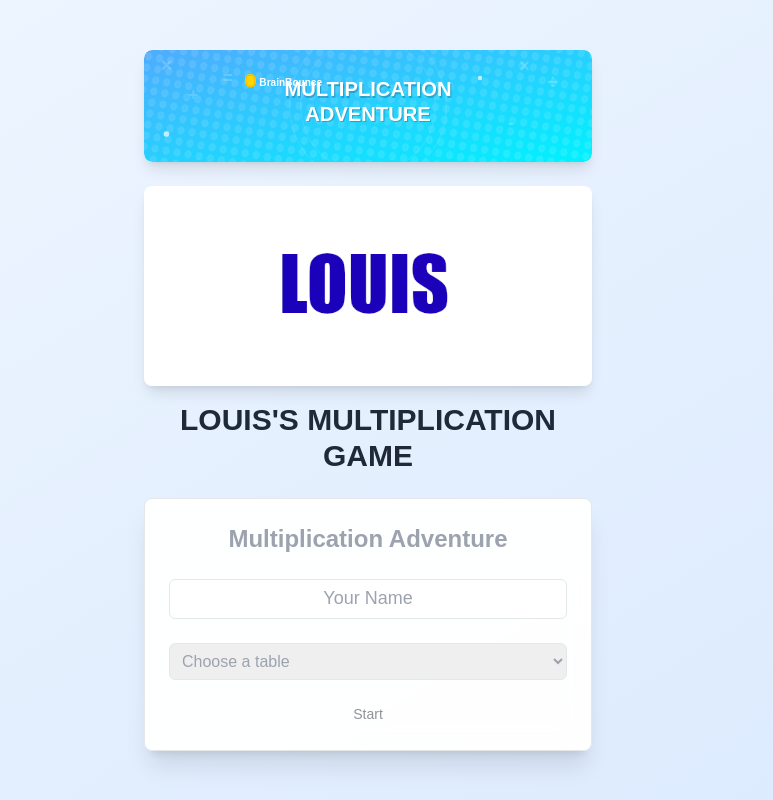
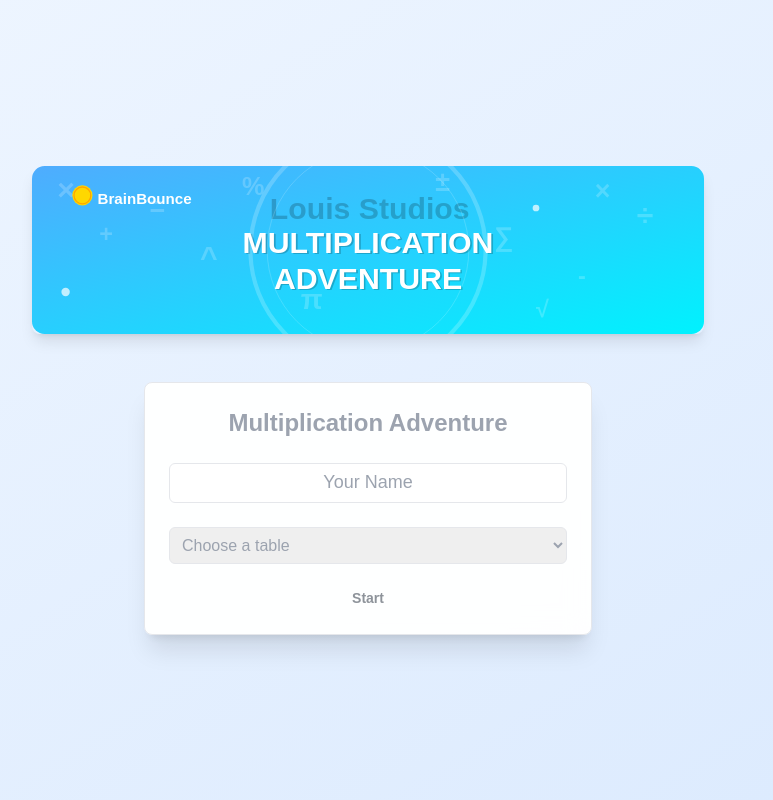
Before and after one commit to ShinobiGumi/multiplication-game, a Next.js app: page / in a window 1280 px wide. Shown: the whole page, without its empty margins (272-1045 px from the left). Built offline with nearby package versions, Linux system fonts and the light colour scheme.

Commit message:
Cosmetic Updates

```diff
--- a/app/page.tsx
+++ b/app/page.tsx
@@ -48,7 +48,7 @@ const MultiplicationGame = () => {
     const randomIndex = Math.floor(Math.random() * availableQuestions.length);
     const num1 = availableQuestions[randomIndex];
 
-    if (num1 && selectedTable) {
+    if (num1 !== undefined && selectedTable) {
       setCurrentQuestion({ num1, num2: parseInt(selectedTable) });
       setQuestionsPool(questionsPool.filter((n) => n !== num1));
       setIncorrectQuestions(incorrectQuestions.filter((n) => n !== num1));
@@ -66,7 +66,14 @@ const MultiplicationGame = () => {
       setIncorrectQuestions([]);
       const initialQuestions = generateQuestionPool();
       setQuestionsPool(initialQuestions);
-      generateNewQuestion();
+
+      // Set initial question directly with selected table instead of generating
+      const randomNum = initialQuestions[Math.floor(Math.random() * initialQuestions.length)];
+      setCurrentQuestion({
+        num1: randomNum,
+        num2: parseInt(selectedTable)
+      });
+      setQuestionsPool(initialQuestions.filter(n => n !== randomNum));
     }
   };
 
@@ -114,8 +121,7 @@ const MultiplicationGame = () => {
 
   return (
     <div className="flex flex-col items-center justify-center min-h-screen p-4 bg-gradient-to-br from-blue-50 to-blue-100">
-      <div className="w-full max-w-md mb-6">
-        <div className="w-full max-w-4xl mb-6">
+        <div className="w-full max-w-2xl mb-6">
           <Image
             src="/banner.svg"
             alt="Multiplication Adventure"
@@ -124,19 +130,7 @@ const MultiplicationGame = () => {
             className="rounded-lg shadow-lg"
           />
         </div>
-        <div className="relative w-full h-[200px]">
-          <Image
-            src="/louis.png"
-            alt="Multiplication Game"
-            fill
-            priority
-            className="rounded-lg shadow-lg object-cover"
-          />
-        </div>
-
-        <h1 className="text-3xl font-bold text-gray-800 text-center mt-4">
-          LOUIS&apos;S MULTIPLICATION GAME
-        </h1>
+      <div className="w-full max-w-md mb-6">
       </div>
 
       <Card className="w-full max-w-md bg-white/95 backdrop-blur-md shadow-xl">
@@ -166,7 +160,7 @@ const MultiplicationGame = () => {
               <Button
                 onClick={handleStart}
                 disabled={!name || !selectedTable}
-                className="w-full text-gray-800"
+                className="w-full text-gray-800 font-bold"
               >
                 Start
               </Button>
@@ -174,8 +168,8 @@ const MultiplicationGame = () => {
           ) : gameState === "playing" ? (
             <div className="text-center space-y-6">
               <div className="flex justify-between items-center mb-4">
-                <h2 className="text-2xl font-bold">Hi {name}!</h2>
-                <div className="text-lg">Score: {score}/10</div>
+                <h2 className="text-2xl font-bold text-gray-400">Hi {name}!</h2>
+                <div className="text-lg text-gray-400">Score: {score}/10</div>
               </div>
 
               {feedback.show && (
@@ -201,7 +195,7 @@ const MultiplicationGame = () => {
                 </motion.div>
               )}
 
-              <p className="text-4xl font-bold">
+              <p className="text-4xl font-bold text-gray-400">
                 {currentQuestion.num1} × {currentQuestion.num2} = ?
               </p>
               <Input
@@ -209,12 +203,13 @@ const MultiplicationGame = () => {
                 value={answer}
                 onChange={(e) => setAnswer(e.target.value)}
                 onKeyDown={handleKeyPress}
-                className="text-center text-2xl"
+                className="text-center text-2xl bg-white text-gray-400"
                 autoFocus
               />
               <Button
                 onClick={handleAnswerSubmit}
                 disabled={!answer}
+                className="text-gray-400"
               >
                 Check Answer
               </Button>
```
Also changed, not shown: public/banner.svg.
